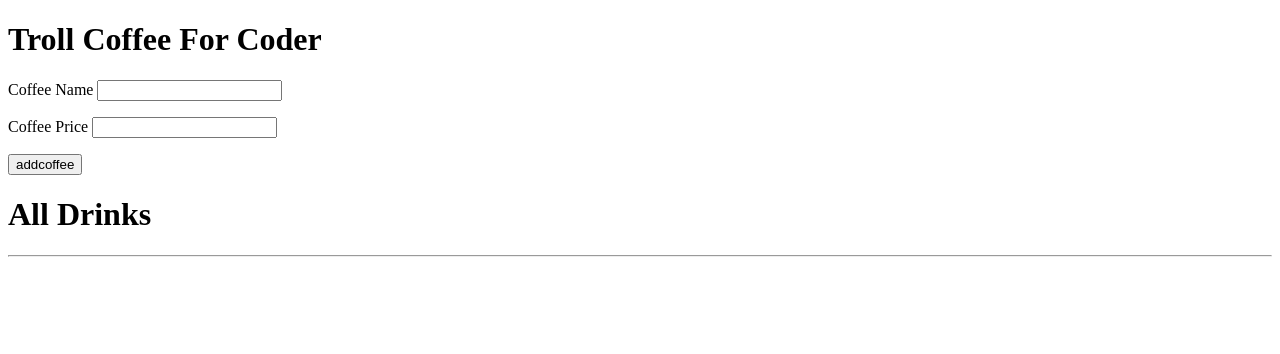
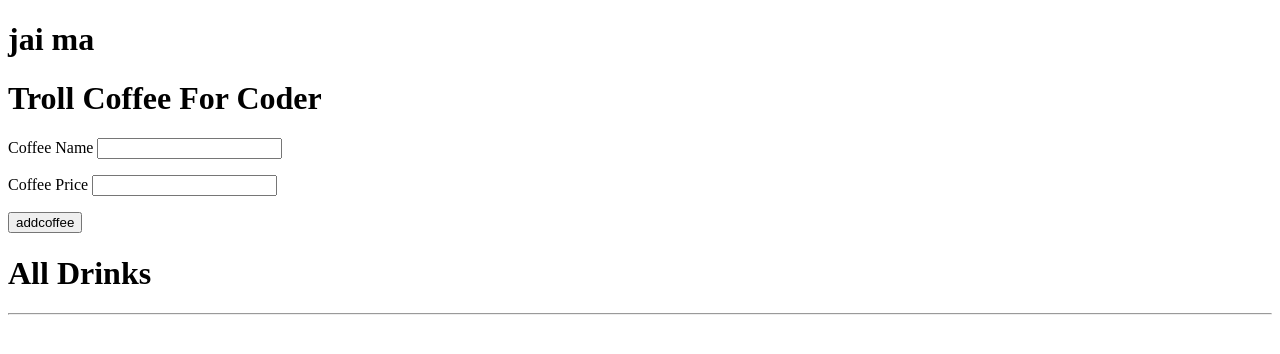
Before and after one commit to santsah11/crudCoffee, a Flask app: page / in a window 1280 px wide. Shown: the top 354 px of the page. Run offline with Flask 2, Linux system fonts and the light colour scheme; data that the repository does not hold is empty.

Commit message:
second commit

```diff
--- a/templates/index.html
+++ b/templates/index.html
@@ -9,7 +9,7 @@
 </head>
 
 <body>
-    <div> </div>
+    <h1> jai ma</h1>
     <h1>Troll Coffee For Coder</h1>
 
     <Div>
```
